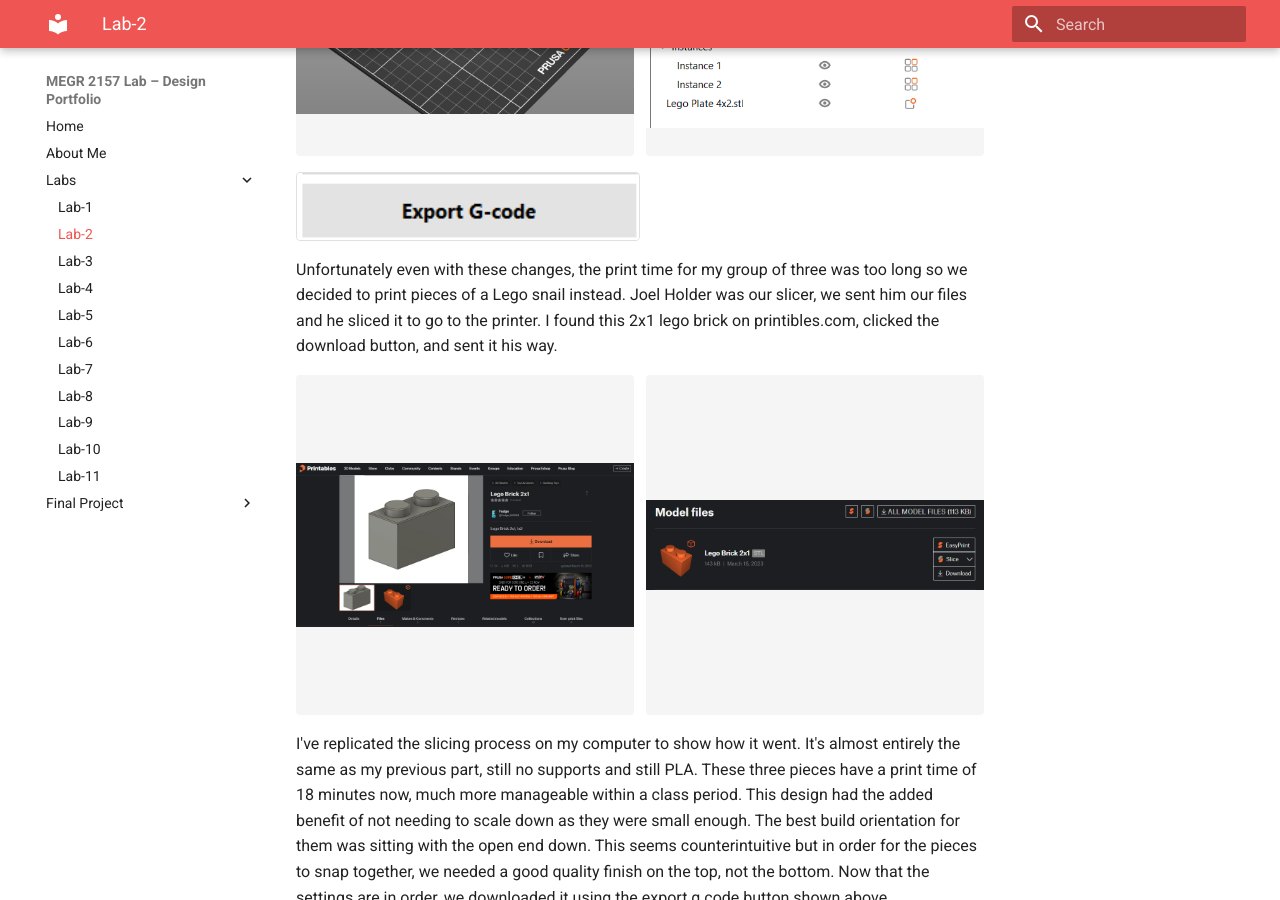
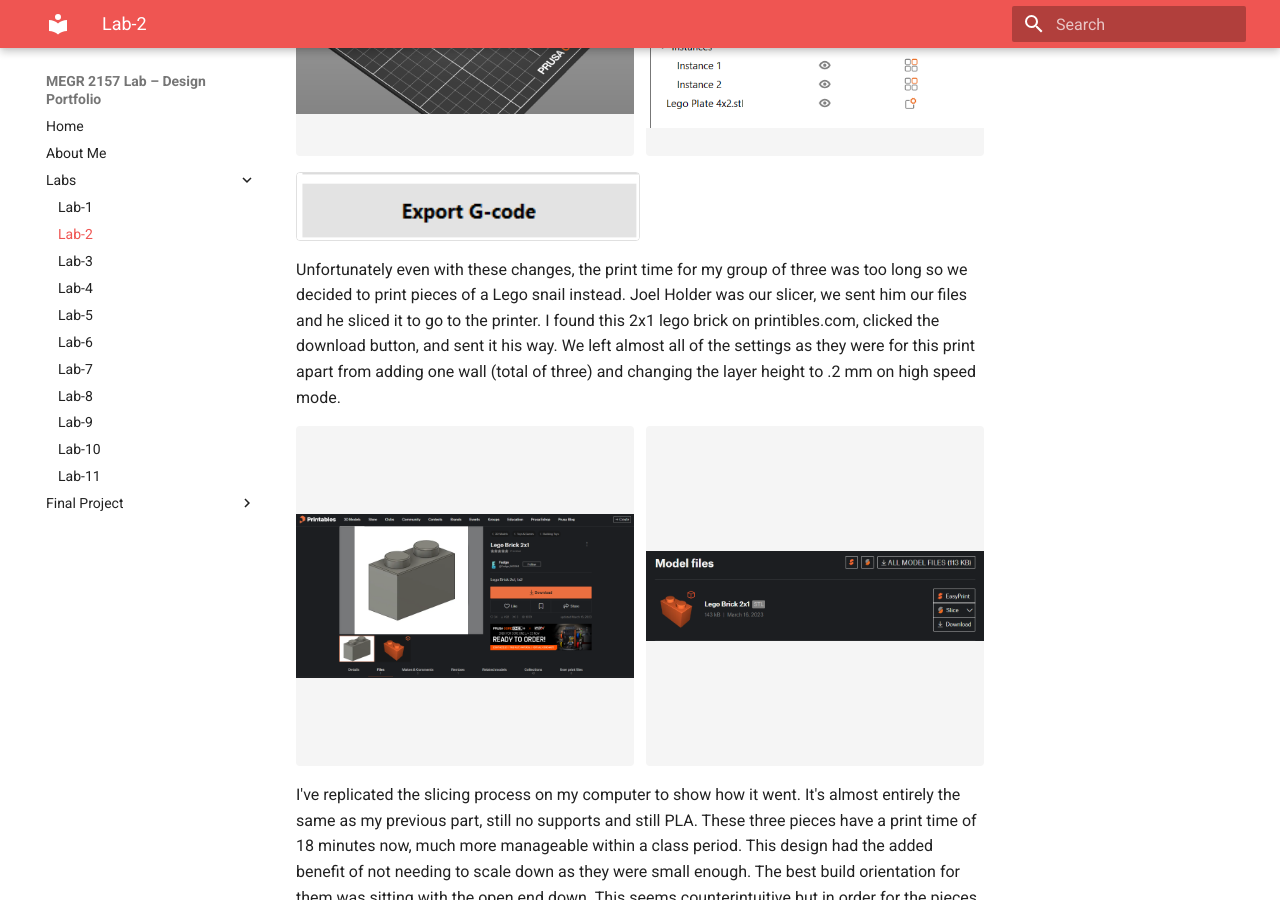
Before and after one commit to jmcadam4/James-McAdam-MEGR-2156-lab, an MkDocs documentation site: the page built from docs/Labs/L02/index.md, in a window 1280 px wide and 900 px high, scrolled down 1587 px. Built offline with MkDocs 1.6.1 and Material for MkDocs 9.7.7, drawn with Linux system fonts in a browser that asks for light colours.

Commit message:
Update index.md

```diff
--- a/docs/Labs/L02/index.md
+++ b/docs/Labs/L02/index.md
@@ -34,7 +34,7 @@
 
 <img src="export button.png" alt="export" style="width:50%; height:auto; display:block; margin:1em 0; border:1px solid rgba(0,0,0,.12); border-radius:4px;">
 
-Unfortunately even with these changes, the print time for my group of three was too long so we decided to print pieces of a Lego snail instead. Joel Holder was our slicer, we sent him our files and he sliced it to go to the printer. I found this 2x1 lego brick on printibles.com, clicked the download button, and sent it his way.
+Unfortunately even with these changes, the print time for my group of three was too long so we decided to print pieces of a Lego snail instead. Joel Holder was our slicer, we sent him our files and he sliced it to go to the printer. I found this 2x1 lego brick on printibles.com, clicked the download button, and sent it his way. We left almost all of the settings as they were for this print apart from adding one wall (total of three) and changing the layer height to .2 mm on high speed mode.
 
 <div style="display:flex; gap:12px; align-items:stretch; margin:1em 0;">
   <img src="lego listing.png" alt="lego listing" style="flex:1 1 0; min-width:0; height:340px; object-fit:contain; background:#f5f5f5; border-radius:4px;">
```
